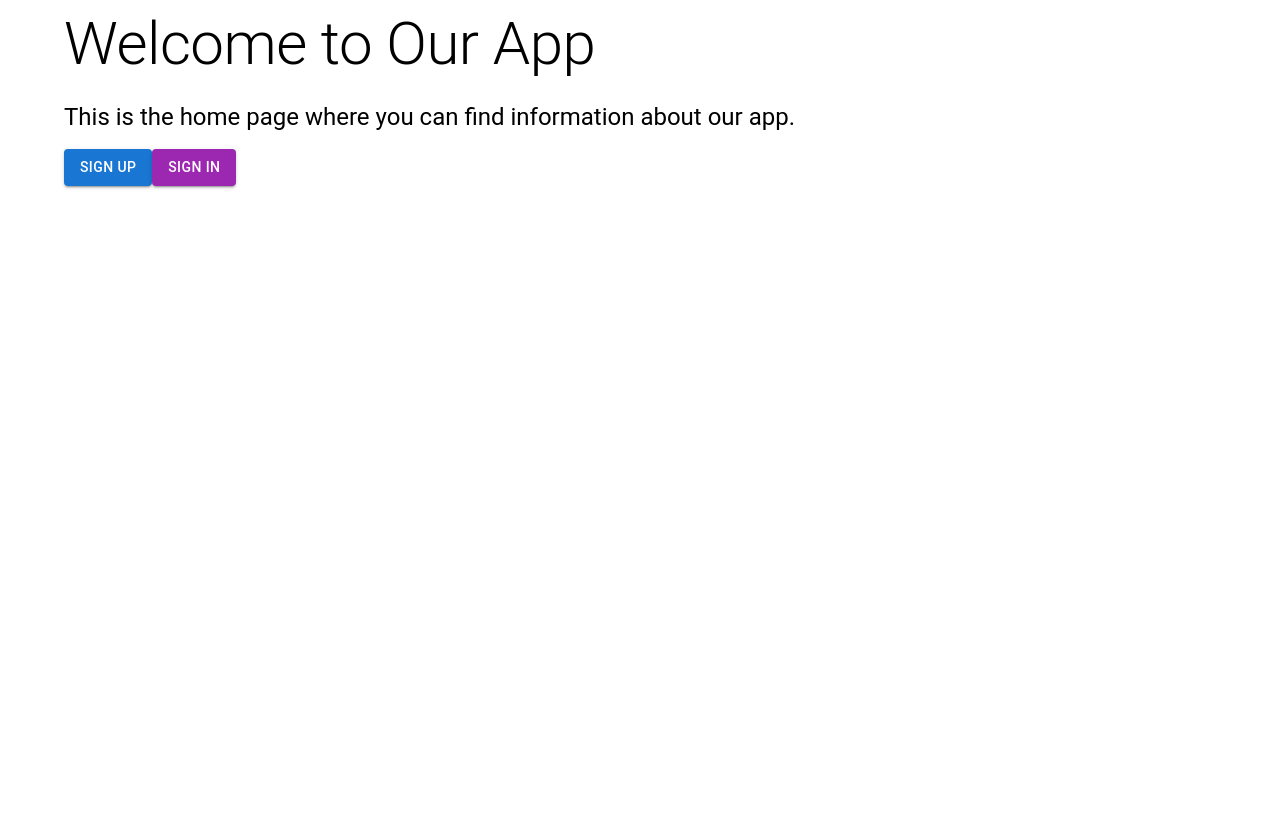
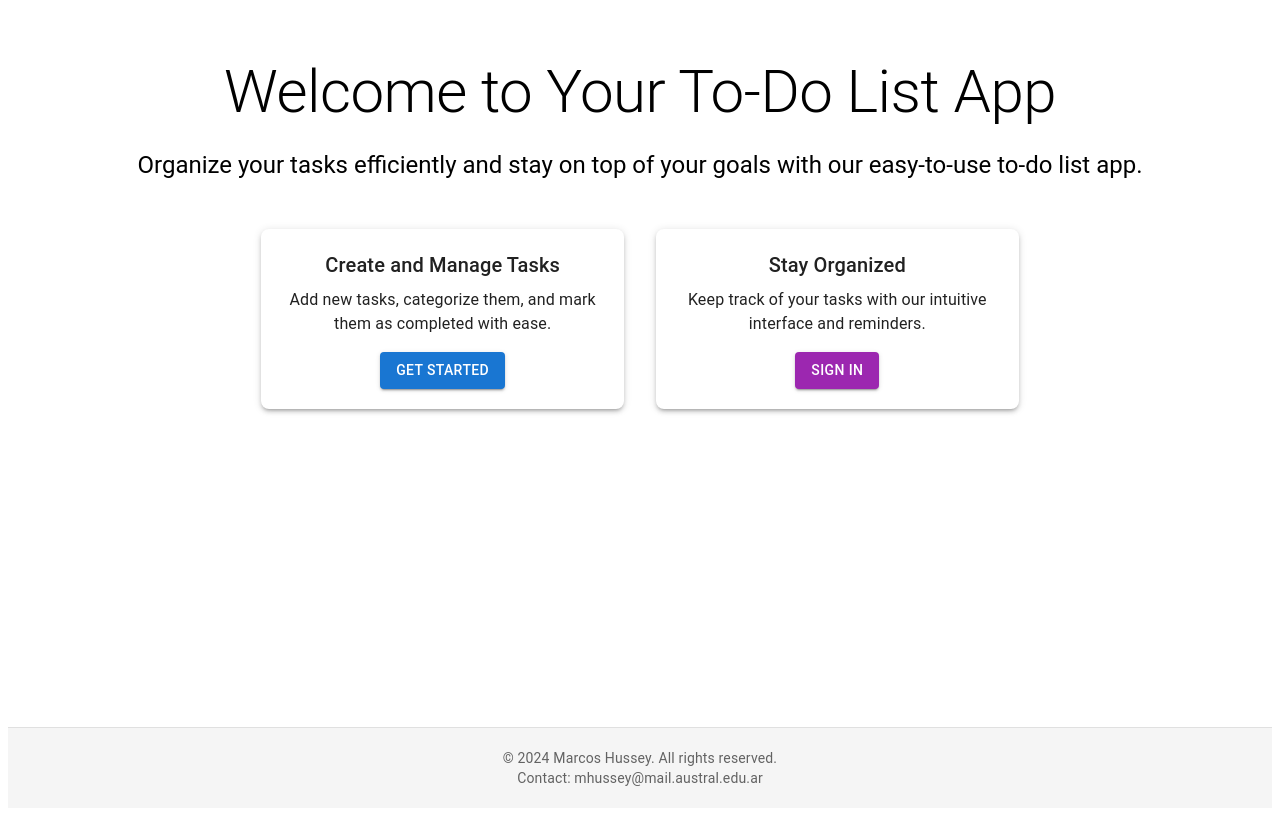
Before and after one commit to husseymarcos/capacitacionTORO, a React (Create React App) app in the folder frontend-React/: page / in a window 1280 px wide. Built offline with nearby package versions, Linux system fonts and the light colour scheme; the HTML template or start-up script is replaced by a standard one.

Commit message:
Feature Card and Footer components + usage

```diff
--- /dev/null
+++ b/frontend-React/src/components/pages/FeatureCard.tsx
@@ -0,0 +1,29 @@
+import React from 'react';
+import { Paper, Typography, Button } from '@mui/material';
+import { Link } from 'react-router-dom';
+
+interface FeatureCardProps {
+    title: string;
+    description: string;
+    buttonText: string;
+    buttonLink: string;
+    buttonColor: 'primary' | 'secondary';
+}
+
+const FeatureCard: React.FC<FeatureCardProps> = ({ title, description, buttonText, buttonLink, buttonColor }) => {
+    return (
+        <Paper elevation={3} style={{ padding: '20px', textAlign: 'center', borderRadius: '8px' }}>
+            <Typography variant="h6" gutterBottom>
+                {title}
+            </Typography>
+            <Typography paragraph>
+                {description}
+            </Typography>
+            <Button variant="contained" color={buttonColor} component={Link} to={buttonLink}>
+                {buttonText}
+            </Button>
+        </Paper>
+    );
+};
+
+export default FeatureCard;
--- /dev/null
+++ b/frontend-React/src/components/pages/Footer.tsx
@@ -0,0 +1,28 @@
+import React from 'react';
+import { Box, Typography, Container } from '@mui/material';
+
+const Footer: React.FC = () => {
+    return (
+        <Box
+            component="footer"
+            sx={{
+                backgroundColor: '#f5f5f5',
+                padding: '20px 0',
+                textAlign: 'center',
+                marginTop: 'auto',
+                borderTop: '1px solid #e0e0e0'
+            }}
+        >
+            <Container maxWidth="lg">
+                <Typography variant="body2" color="textSecondary">
+                    © {new Date().getFullYear()} Marcos Hussey. All rights reserved.
+                </Typography>
+                <Typography variant="body2" color="textSecondary">
+                    Contact: mhussey@mail.austral.edu.ar
+                </Typography>
+            </Container>
+        </Box>
+    );
+};
+
+export default Footer;
--- a/frontend-React/src/components/pages/Home.tsx
+++ b/frontend-React/src/components/pages/Home.tsx
@@ -1,23 +1,52 @@
+// src/pages/Home.tsx
 import React from 'react';
-import { Button, Container, Typography } from '@mui/material';
-import { Link } from 'react-router-dom';
+import { Container, Typography, Box, Grid } from '@mui/material';
+import FeatureCard from '../pages/FeatureCard';
+import Footer from '../pages/Footer';
 
-const Home = () => {
+const Home: React.FC = () => {
     return (
-        <Container>
-            <Typography variant="h2" gutterBottom>
-                Welcome to Our App
-            </Typography>
-            <Typography variant="h5" paragraph>
-                This is the home page where you can find information about our app.
-            </Typography>
-            <Button variant="contained" color="primary" component={Link} to="/sign-up">
-                Sign Up
-            </Button>
-            <Button variant="contained" color="secondary" component={Link} to="/sign-in">
-                Sign In
-            </Button>
-        </Container>
+        <Box
+            sx={{
+                display: 'flex',
+                flexDirection: 'column',
+                minHeight: '100vh'
+            }}
+        >
+            <Container maxWidth="lg">
+                <Box py={6}>
+                    <Typography variant="h2" gutterBottom align="center">
+                        Welcome to Your To-Do List App
+                    </Typography>
+                    <Typography variant="h5" paragraph align="center">
+                        Organize your tasks efficiently and stay on top of your goals with our easy-to-use to-do list app.
+                    </Typography>
+                    <Box my={6}>
+                        <Grid container spacing={4} justifyContent="center">
+                            <Grid item xs={12} sm={6} md={4}>
+                                <FeatureCard
+                                    title="Create and Manage Tasks"
+                                    description="Add new tasks, categorize them, and mark them as completed with ease."
+                                    buttonText="Get Started"
+                                    buttonLink="/sign-up"
+                                    buttonColor="primary"
+                                />
+                            </Grid>
+                            <Grid item xs={12} sm={6} md={4}>
+                                <FeatureCard
+                                    title="Stay Organized"
+                                    description="Keep track of your tasks with our intuitive interface and reminders."
+                                    buttonText="Sign In"
+                                    buttonLink="/sign-in"
+                                    buttonColor="secondary"
+                                />
+                            </Grid>
+                        </Grid>
+                    </Box>
+                </Box>
+            </Container>
+            <Footer />
+        </Box>
     );
 };
 
```
